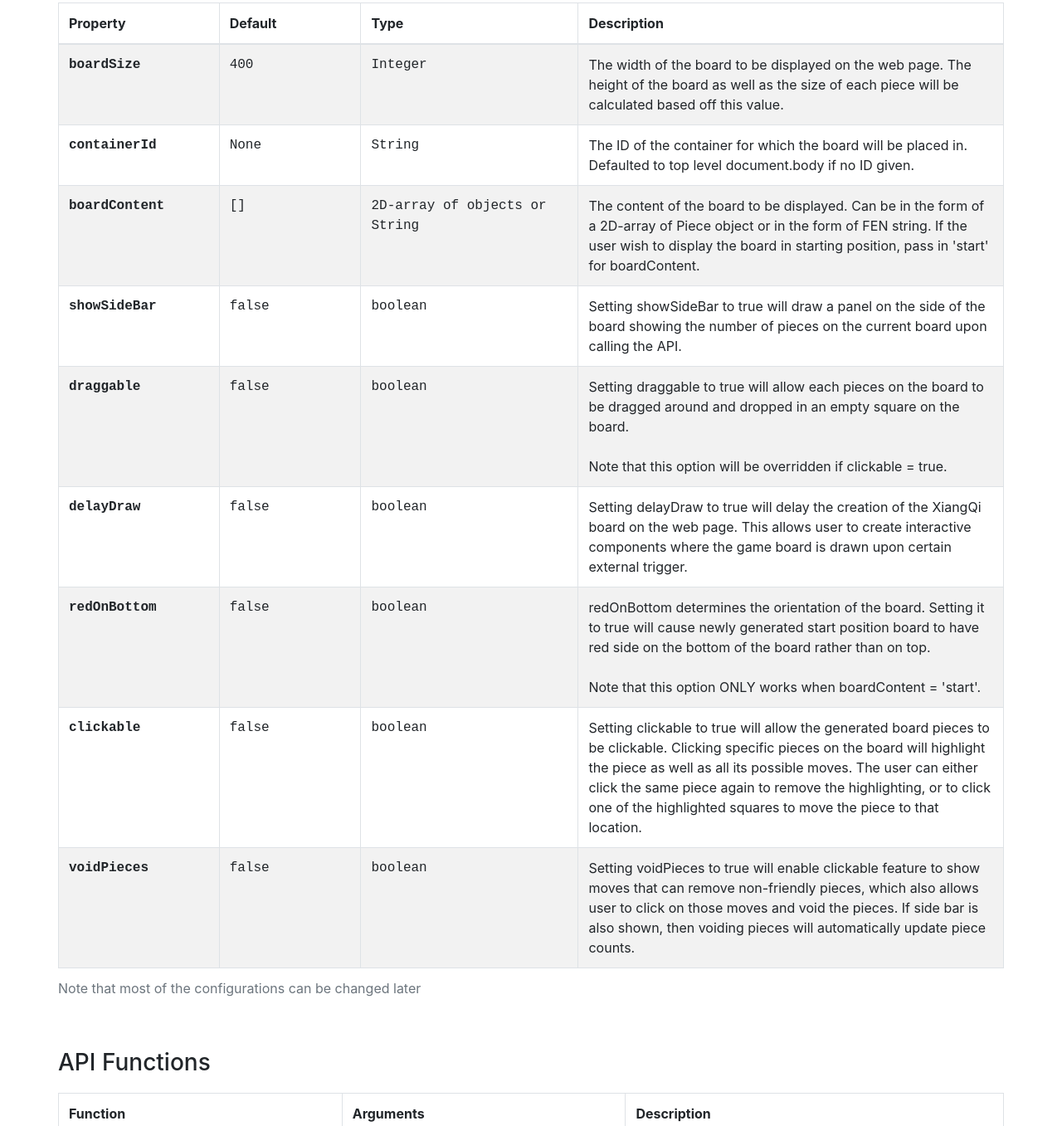
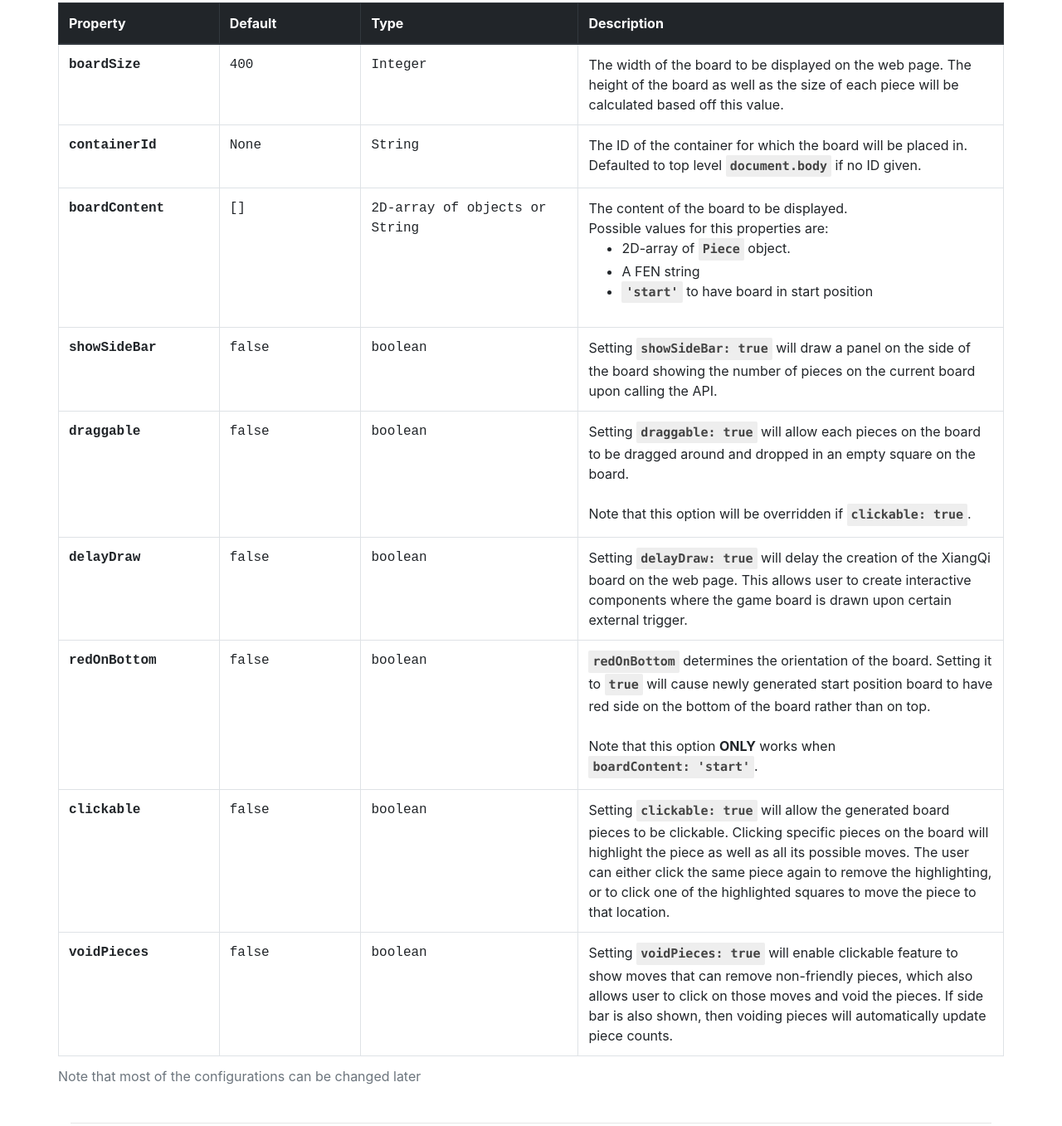
Before and after one commit to larryworm1127/XiangQi.js, a website: page pub/apis.html in a window 1280 px wide. Shown: the part 221-1578 px from the top of the page at 83% size. Drawn offline with nearby package versions, Linux system fonts and the light colour scheme.

Commit message:
updated style

```diff
--- a/pub/apis.html
+++ b/pub/apis.html
@@ -9,6 +9,8 @@
 
     <!-- Custom styles for this template -->
     <link href="css/api.css" rel="stylesheet">
+
+    <script src="https://cdn.jsdelivr.net/gh/google/code-prettify@master/loader/run_prettify.js?skin=desert"></script>
   </head>
   <body>
     <header class="masthead mb-auto">
@@ -44,9 +46,9 @@
         <div class="row doc-section">
           <h3>Initial Config options</h3>
 
-          <table class="table table-striped table-bordered doc-table">
+          <table class="table table-bordered doc-table">
             <caption>Note that most of the configurations can be changed later</caption>
-            <thead>
+            <thead class="thead-dark">
               <tr>
                 <th scope="col">Property</th>
                 <th scope="col">Default</th>
@@ -71,7 +73,7 @@
                 <td class="type-col">String</td>
                 <td>
                   The ID of the container for which the board will be placed in.
-                  Defaulted to top level document.body if no ID given.
+                  Defaulted to top level <code class="snippet">document.body</code> if no ID given.
                 </td>
               </tr>
               <tr>
@@ -79,10 +81,13 @@
                 <td class="default-col">[]</td>
                 <td class="type-col">2D-array of objects or <br/> String</td>
                 <td>
-                  The content of the board to be displayed.
-                  Can be in the form of a 2D-array of <a>Piece</a> object or
-                  in the form of <a>FEN string</a>. If the user wish to display
-                  the board in starting position, pass in 'start' for boardContent.
+                  The content of the board to be displayed. <br/>
+                  Possible values for this properties are:
+                  <ul>
+                    <li>2D-array of <code class="snippet">Piece</code> object.</li>
+                    <li>A <a>FEN</a> string</li>
+                    <li><code class="snippet">'start'</code> to have board in start position</li>
+                  </ul>
                 </td>
               </tr>
               <tr>
@@ -90,7 +95,7 @@
                 <td class="default-col">false</td>
                 <td class="type-col">boolean</td>
                 <td>
-                  Setting showSideBar to true will draw a panel on the side of the board
+                  Setting <code class="snippet">showSideBar: true</code> will draw a panel on the side of the board
                   showing the number of pieces on the current board upon calling the API.
                 </td>
               </tr>
@@ -99,11 +104,11 @@
                 <td class="default-col">false</td>
                 <td class="type-col">boolean</td>
                 <td>
-                  Setting draggable to true will allow each pieces on the board to be dragged
+                  Setting <code class="snippet">draggable: true</code> will allow each pieces on the board to be dragged
                   around and dropped in an empty square on the board.
                   <br/>
                   <br/>
-                  Note that this option will be overridden if clickable = true.
+                  Note that this option will be overridden if <code class="snippet">clickable: true</code>.
                 </td>
               </tr>
               <tr>
@@ -111,8 +116,8 @@
                 <td class="default-col">false</td>
                 <td class="type-col">boolean</td>
                 <td>
-                  Setting delayDraw to true will delay the creation of the XiangQi board on the web page.
-                  This allows user to create interactive components where the game board is drawn
+                  Setting <code class="snippet">delayDraw: true</code> will delay the creation of the XiangQi board
+                  on the web page. This allows user to create interactive components where the game board is drawn
                   upon certain external trigger.
                 </td>
               </tr>
@@ -121,12 +126,13 @@
                 <td class="default-col">false</td>
                 <td class="type-col">boolean</td>
                 <td>
-                  redOnBottom determines the orientation of the board. Setting it to true will
-                  cause newly generated start position board to have red side on the bottom of
-                  the board rather than on top.
+                  <code class="snippet">redOnBottom</code> determines the orientation of the board. Setting it to
+                  <code class="snippet">true</code> will  cause newly generated start position board to have red side
+                  on the bottom of the board rather than on top.
                   <br/>
                   <br/>
-                  Note that this option ONLY works when boardContent = 'start'.
+                  Note that this option <strong>ONLY</strong> works when
+                  <code class="snippet">boardContent: 'start'</code>.
                 </td>
               </tr>
               <tr>
@@ -134,8 +140,8 @@
                 <td class="default-col">false</td>
                 <td class="type-col">boolean</td>
                 <td>
-                  Setting clickable to true will allow the generated board pieces to be clickable.
-                  Clicking specific pieces on the board will highlight the piece as well as all its
+                  Setting <code class="snippet">clickable: true</code> will allow the generated board pieces to be
+                  clickable. Clicking specific pieces on the board will highlight the piece as well as all its
                   possible moves. The user can either click the same piece again to remove the highlighting,
                   or to click one of the highlighted squares to move the piece to that location.
                 </td>
@@ -145,20 +151,22 @@
                 <td class="default-col">false</td>
                 <td class="type-col">boolean</td>
                 <td>
-                  Setting voidPieces to true will enable clickable feature to show moves that can remove
-                  non-friendly pieces, which also allows user to click on those moves and void the pieces.
-                  If side bar is also shown, then voiding pieces will automatically update piece counts.
+                  Setting <code class="snippet">voidPieces: true</code> will enable clickable feature to show moves
+                  that can remove non-friendly pieces, which also allows user to click on those moves and void the
+                  pieces. If side bar is also shown, then voiding pieces will automatically update piece counts.
                 </td>
               </tr>
             </tbody>
           </table>
         </div>
 
+        <hr>
+
         <div class="row doc-section">
           <h3>API Functions</h3>
 
-          <table class="table table-striped table-bordered doc-table">
-            <thead>
+          <table class="table table-bordered doc-table">
+            <thead class="thead-dark">
               <tr>
                 <th scope="col">Function</th>
                 <th scope="col">Arguments</th>
@@ -191,7 +199,7 @@
                 <th scope="row" class="func-col">resizeBoard()</th>
                 <td class="args-col">newWidth</td>
                 <td>
-                  Re-size the current XiangQi board to given &lt;newWidth&gt;. <br/>
+                  Re-size the current XiangQi board to given <code class="snippet">&lt;newWidth&gt;</code>. <br/>
                   If side bar is present, it will be resized to the same ratio.
                 </td>
               </tr>
@@ -199,9 +207,9 @@
                 <th scope="row" class="func-col">movePiece()</th>
                 <td class="args-col">moveString</td>
                 <td>
-                  Update the XiangQi board state using given &lt;moveString&gt; and
+                  Update the XiangQi board state using given <code class="snippet">&lt;moveString&gt;</code> and
                   draw out the updated board content. The function will do nothing is
-                  either the moveString is invalid or if the move is invalid.
+                  either the <code class="snippet">&lt;moveString&gt;</code> is invalid or if the move is invalid.
                 </td>
               </tr>
               <tr>
@@ -216,9 +224,9 @@
                 <th scope="row" class="func-col">drawBoardContent()</th>
                 <td class="args-col">boardContent</td>
                 <td>
-                  If &lt;boardContent&gt; is provided, then the function will update the current
-                  board content with given one and draw it out on the XiangQi board. Otherwise,
-                  the function will clear the board and draw out current board content
+                  The function will clear the board and draw out current board content.
+                  If <code class="snippet">&lt;boardContent&gt;</code> is provided, then the function will update the
+                  current board content with given one and draw it out on the XiangQi board.
                 </td>
               </tr>
               <tr>
@@ -226,14 +234,16 @@
                 <td class="args-col">clearVirtual</td>
                 <td>
                   Removes clear all pieces from both the physical XiangQi board as well as virtual XiangQi board.
-                  If clearVirtual is set to false, then the clear will only reflect on the DOM.
+                  If <code class="snippet">&lt;clearVirtual&gt;</code> is set to <code class="snippet">false</code>,
+                  then the clear will only reflect on the DOM.
                 </td>
               </tr>
               <tr>
                 <th scope="row" class="func-col">drawPiece()</th>
                 <td class="args-col">row, col, piece, side</td>
                 <td>
-                  Draw out given &lt;piece&gt; at position (&lt;row&gt;, &lt;col&gt;).
+                  Draw out given <code class="snippet">&lt;piece&gt;</code> at position
+                  <code class="snippet">(&lt;row&gt;, &lt;col&gt;)</code>.
                   If the position is already occupied, then the function will do nothing.
                 </td>
               </tr>
@@ -241,7 +251,7 @@
                 <th scope="row" class="func-col">removePiece()</th>
                 <td class="args-col">row, col</td>
                 <td>
-                  Remove the piece from position (&lt;row&gt;, &lt;col&gt;).
+                  Remove the piece from position <code class="snippet">(&lt;row&gt;, &lt;col&gt;)</code>.
                   If the position is empty, then the function will do nothing.
                 </td>
               </tr>
--- a/pub/css/api.css
+++ b/pub/css/api.css
@@ -38,3 +38,14 @@
 .footer {
     margin-top: 5%;
 }
+
+.snippet {
+    display: inline-block;
+    background-color: #eee;
+    padding: 2px 5px;
+    margin-bottom: 1px;
+    border-radius: 2px;
+    color: #444;
+    font-size: 15px;
+    font-weight: bold
+}
```
